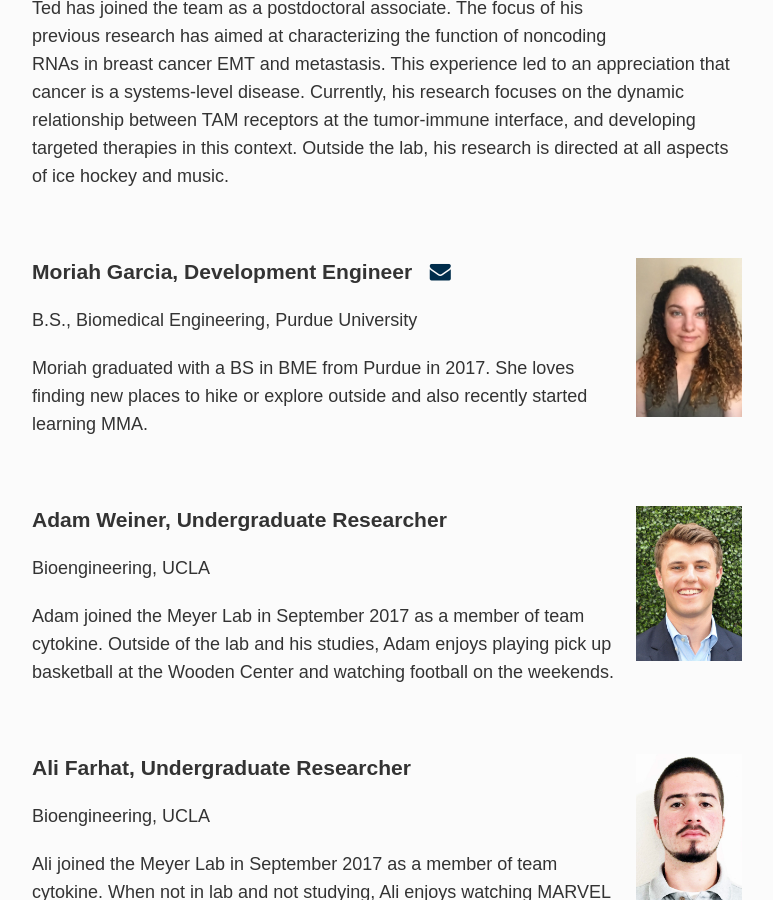
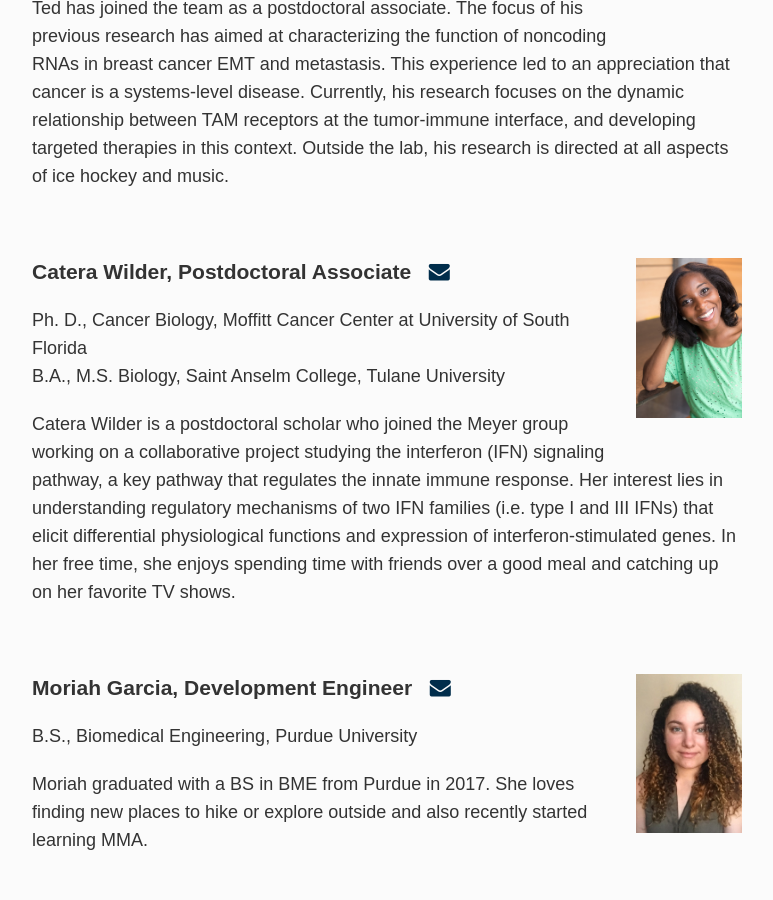
Before and after one commit to meyer-lab/asmlab.org, a Jekyll site: the page built from team/index.md, in a window 1280 px wide and 900 px high, scrolled down 1558 px. Shown: the whole window, without its empty margins (253-1026 px from the left). Built offline with Jekyll 4.4.1, drawn with Linux system fonts in a browser that asks for light colours; some web fonts are replaced.

Commit message:
Update index.md

```diff
--- a/team/index.md
+++ b/team/index.md
@@ -29,6 +29,15 @@
 B.A., M.S. Biology, Saint Anselm College, Tulane University
 
 Ted has joined the team as a postdoctoral associate. The focus of his previous research has aimed at characterizing the function of noncoding RNAs in breast cancer EMT and metastasis. This experience led to an appreciation that cancer is a systems-level disease. Currently, his research focuses on the dynamic relationship between TAM receptors at the tumor-immune interface, and developing targeted therapies in this context. Outside the lab, his research is directed at all aspects of ice hockey and music.
+
+<br />
+
+<div class="span_2 right"><img src="/public/photos/cateraw.jpg" width="120px" alt="Catera's picture" /></div>
+### Catera Wilder, Postdoctoral Associate&nbsp;&nbsp;&nbsp;<a href="mailto:erichard@mit.edu"><i class="fa fa-envelope"></i></a>
+Ph. D., Cancer Biology, Moffitt Cancer Center at University of South Florida
+B.A., M.S. Biology, Saint Anselm College, Tulane University
+
+Catera Wilder is a postdoctoral scholar who joined the Meyer group working on a collaborative project studying the interferon (IFN) signaling pathway, a key pathway that regulates the innate immune response. Her interest lies in understanding regulatory mechanisms of two IFN families (i.e. type I and III IFNs) that elicit differential physiological functions and expression of interferon-stimulated genes. In her free time, she enjoys spending time with friends over a good meal and catching up on her favorite TV shows.
 
 <br />
 
```
